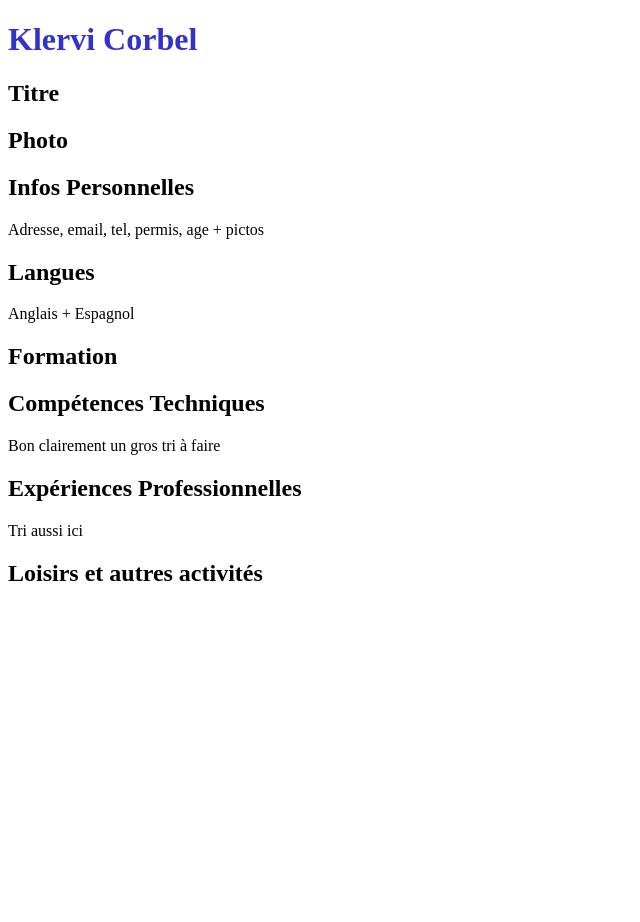
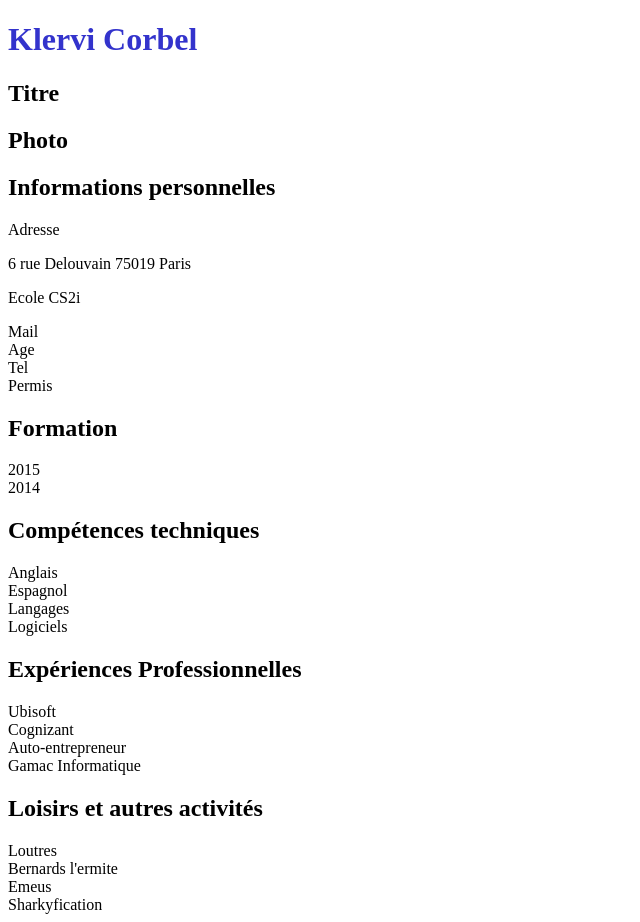
Before and after one commit to klervicn/klervicn-blog-resume, a Next.js app: page / in a window 1280 px wide. Shown: the whole page, without its empty margins (0-640 px from the left). Before the commit the page ends 800 px from the top, so only its background shows below. Built offline with nearby package versions, Linux system fonts and the light colour scheme.

Commit message:
Add components

```diff
--- /dev/null
+++ b/components/CaptionLine.js
@@ -0,0 +1,8 @@
+import React from "react";
+
+// Mettre en italique et bcp plus petit, même alignement que les lignes
+export default ({ caption, style = {}, ...props }) => (
+  <div>
+    <p>{caption}</p>
+  </div>
+);
--- /dev/null
+++ b/components/HeadSection.js
@@ -0,0 +1,8 @@
+import React from "react";
+
+// Aligné au centre, bordure ? Créer un tableau ?
+export default ({ name, style = {}, ...props }) => (
+  <div>
+    <h2>{name}</h2>
+  </div>
+);
--- /dev/null
+++ b/components/Line.js
@@ -0,0 +1,8 @@
+import React from "react";
+
+// Diminuer la font-size, faire en sorte que ce soit aligné à gauche après le label
+export default ({ content, style = {}, ...props }) => (
+  <div>
+    <p>{content}</p>
+  </div>
+);
--- /dev/null
+++ b/components/LineLabel.js
@@ -0,0 +1,8 @@
+import React from "react";
+
+// Aligné à gacuche, en gras ?
+export default ({ label, style, picto = {}, ...props }) => (
+  <div>
+    <label>{label}</label>
+  </div>
+);
--- a/components/Name.js
+++ b/components/Name.js
@@ -1,6 +1,7 @@
 import React from "react";
 import { titlesColor } from "../styles/colors";
 
+// Garder comme ça ou tout intégrer à la title ?
 export default ({ name, style = {}, ...props }) => (
   <div>
     <h1 style={{ color: titlesColor }}>{name}</h1>
--- /dev/null
+++ b/components/TitleSection.js
@@ -0,0 +1,13 @@
+import React from "react";
+import Head from "next/head";
+import { titlesColor } from "../styles/colors";
+import Name from "../components/Name";
+
+// Remplacer par des sections génériques ou garder ça ?
+export default ({ style = {}, ...props }) => (
+  <div>
+    <Name name="Klervi Corbel" />
+    <h2>Titre</h2>
+    <h2>Photo</h2>
+  </div>
+);
--- a/pages/index.js
+++ b/pages/index.js
@@ -1,7 +1,10 @@
 import React from "react";
 import Head from "next/head";
-import { titlesColor } from "../styles/colors";
-import Name from "../components/Name";
+import TitleSection from "../components/TitleSection";
+import HeadSection from "../components/HeadSection";
+import LineLabel from "../components/LineLabel";
+import Line from "../components/Line";
+import CaptionLine from "../components/CaptionLine";
 
 export default class Home extends React.Component {
   render() {
@@ -12,34 +15,44 @@ export default class Home extends React.Component {
             <title>Klervi Corbel</title>
           </Head>
         </div>
-        <Name name="Klervi Corbel" />
-        <div className="Title">
-          <h2>Titre</h2>
-        </div>
-        <div className="Photo">
-          <h2>Photo</h2>
+        <div>
+          <TitleSection />
         </div>
         <div className="PersonalInformation">
-          <h2>Infos Personnelles</h2>
-          <label>Adresse, email, tel, permis, age + pictos</label>
-        </div>
-        <div className="Languages">
-          <h2>Langues</h2>
-          <label>Anglais + Espagnol</label>
+          <HeadSection name="Informations personnelles" />
+          <LineLabel label="Adresse" />
+          <Line content="6 rue Delouvain 75019 Paris" />
+          <CaptionLine caption="Ecole CS2i" />
+          <LineLabel label="Mail" />
+          <LineLabel label="Age" />
+          <LineLabel label="Tel" />
+          <LineLabel label="Permis" />
         </div>
         <div className="Studies">
-          <h2>Formation</h2>
+          <HeadSection name="Formation" />
+          <LineLabel label="2015" />
+          <LineLabel label="2014" />
         </div>
         <div className="Skills">
-          <h2>Compétences Techniques</h2>
-          <label>Bon clairement un gros tri à faire</label>
+          <HeadSection name="Compétences techniques" />
+          <LineLabel label="Anglais" />
+          <LineLabel label="Espagnol" />
+          <LineLabel label="Langages" />
+          <LineLabel label="Logiciels" />
         </div>
         <div className="ProfessionalExperiences">
-          <h2>Expériences Professionnelles</h2>
-          <label>Tri aussi ici</label>
+          <HeadSection name="Expériences Professionnelles" />
+          <LineLabel label="Ubisoft" />
+          <LineLabel label="Cognizant" />
+          <LineLabel label="Auto-entrepreneur" />
+          <LineLabel label="Gamac Informatique" />
         </div>
         <div className="Others">
-          <h2>Loisirs et autres activités</h2>
+          <HeadSection name="Loisirs et autres activités" />
+          <LineLabel label="Loutres" />
+          <LineLabel label="Bernards l'ermite" />
+          <LineLabel label="Emeus" />
+          <LineLabel label="Sharkyfication" />
         </div>
       </div>
     );
```
Also changed, not shown: components/Layout/index.js (deleted, +0 -12 lines).
